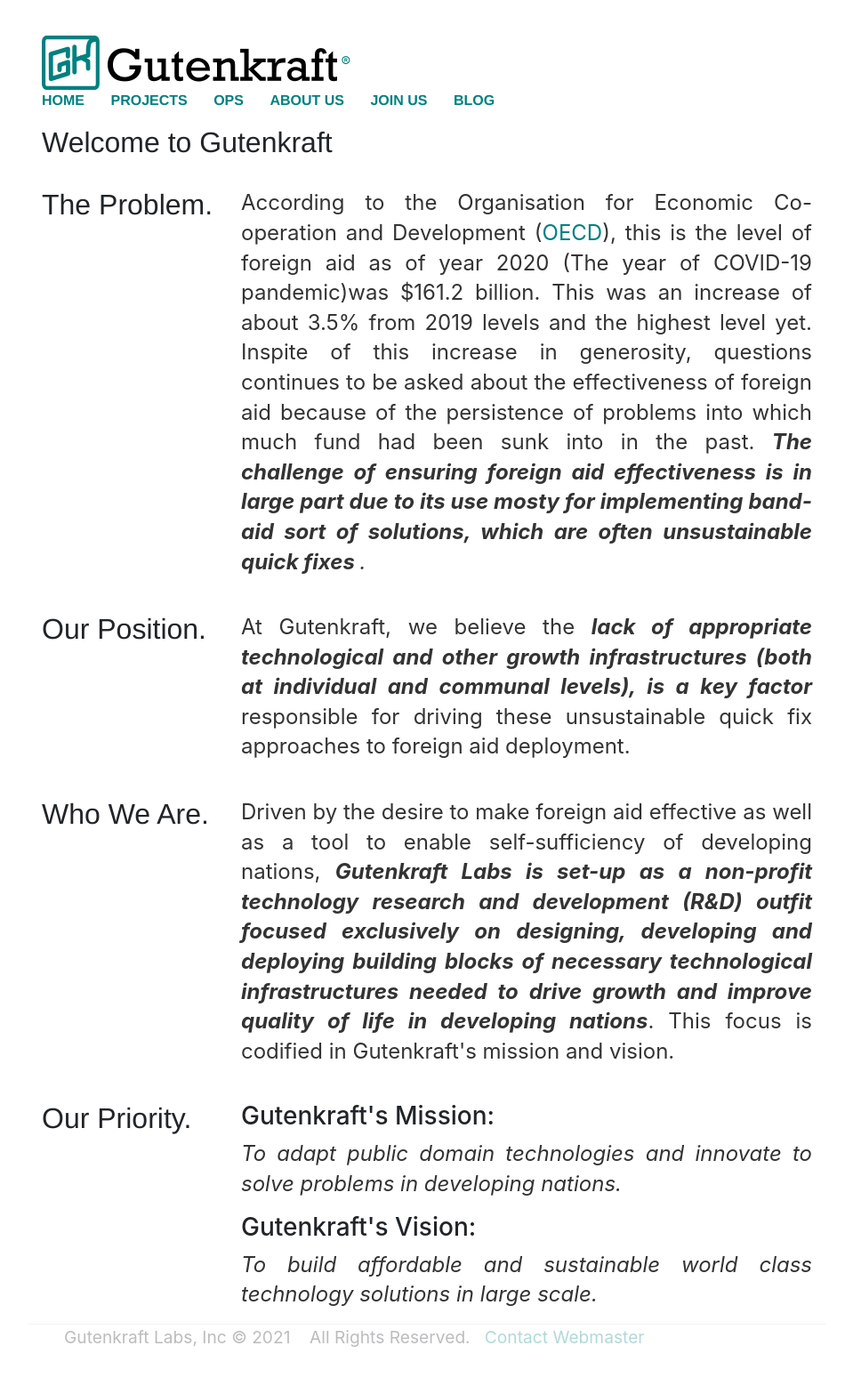
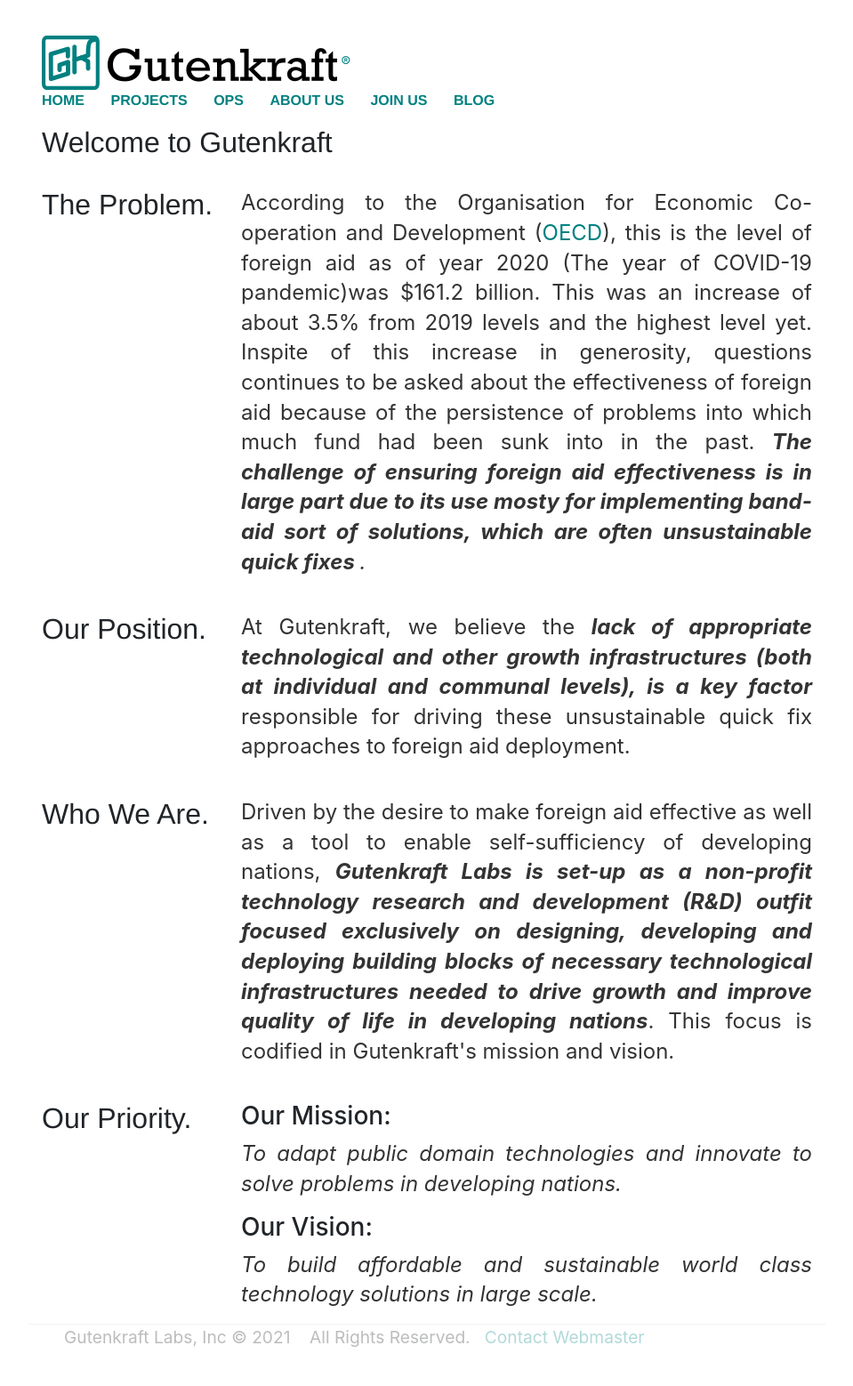
Before and after one commit to oferonmi/datafilik.github.io, a Jekyll site: the page built from index.html, in a window 1280 px wide. Shown: the whole page at 89% size, without its empty margins (160-1119 px from the left). Built offline with Jekyll 4.4.1, drawn with Linux system fonts in a browser that asks for light colours.

Commit message:
content update

```diff
--- a/index.html
+++ b/index.html
@@ -51,14 +51,14 @@
 			<h1>Our Priority.</h1>
 		</div>
 		<div class="col-9 text-start">
-			<h3>Gutenkraft's Mission:</h3>
+			<h3 class="display-5">Our Mission:</h3>
 			<p class="fs-2" align="justify">
 				<em>
 					To adapt public domain technologies and innovate to solve problems in developing nations.
 				</em>
 			</p>
 
-			<h3>Gutenkraft's Vision:</h3>
+			<h3 class="display-5">Our Vision:</h3>
 			<p class="fs-2" align="justify">
 				<em>
 					To build affordable and sustainable world class technology solutions in large scale.
```
